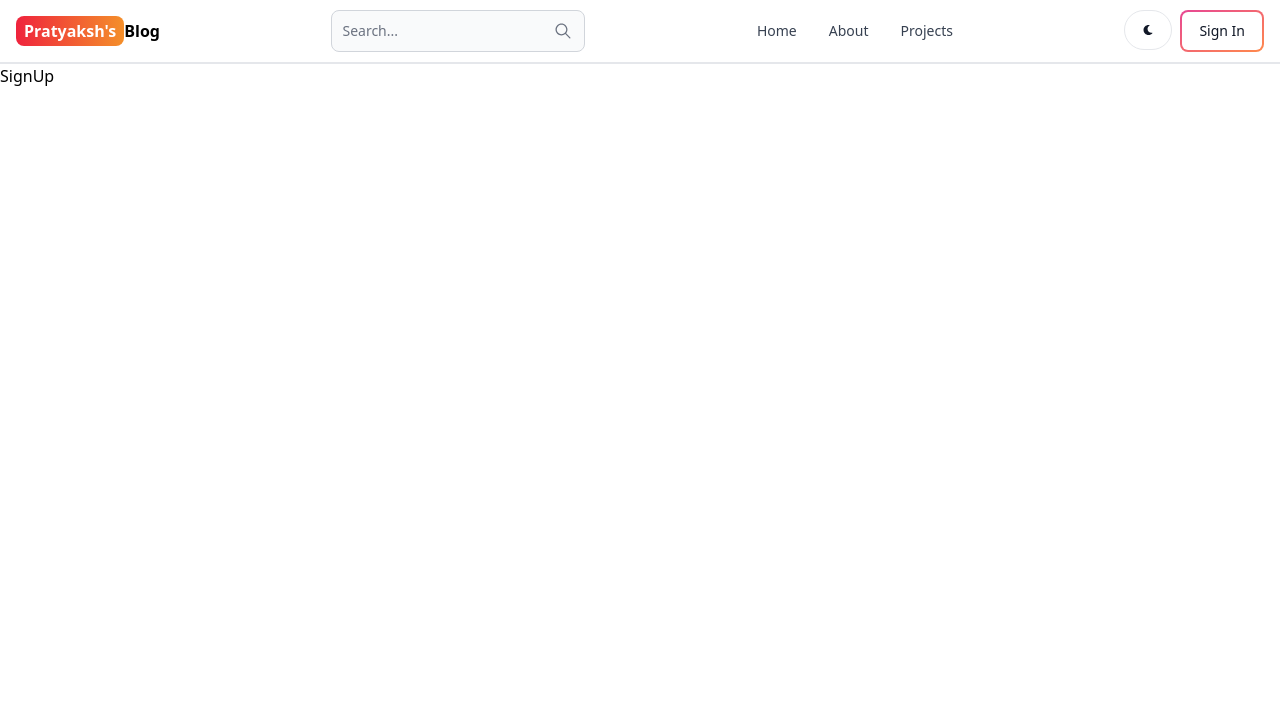
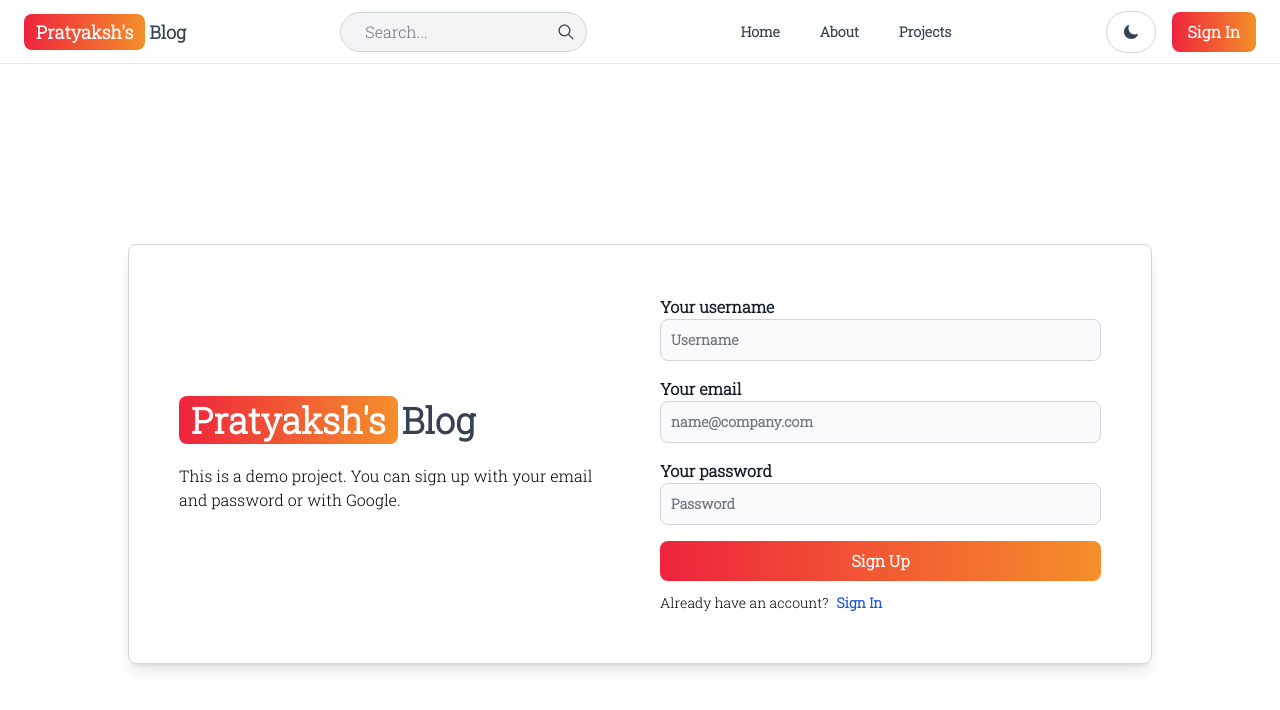
Before and after one commit to pratyaksh30k/blog-mern, a React (Vite) app in the folder client/: page /signup in a window 1280 px wide. Shown: the top 710 px of the page. Built offline with nearby package versions, Linux system fonts and the light colour scheme.

Commit message:
Create signup page UI

```diff
--- a/client/package.json
+++ b/client/package.json
@@ -26,7 +26,7 @@
     "eslint-plugin-react-hooks": "^4.6.2",
     "eslint-plugin-react-refresh": "^0.4.7",
     "postcss": "^8.4.39",
-    "tailwindcss": "^3.4.4",
+    "tailwindcss": "^3.4.5",
     "vite": "^5.3.1"
   }
 }
--- a/client/pages/Auth/SignUp.jsx
+++ b/client/pages/Auth/SignUp.jsx
@@ -1,9 +1,102 @@
-import React from 'react'
+import React from "react";
+import { Link } from "react-router-dom";
+import { Alert, Button, Label, Spinner, TextInput } from "flowbite-react";
 
 export default function SignUp() {
   return (
-    <div>
-      SignUp
+    <div style={{ marginTop: "40px" }} className="min-h-screen">
+      <div
+        style={{
+          padding: "50px",
+          gap: "40px",
+          marginTop: "180px",
+          marginBottom: "180px",
+        }}
+        className="flex max-w-5xl mx-auto flex-col md:flex-row md:items-center gap border-gray-300 border border-solid rounded-lg shadow-lg"
+      >
+        <div className="flex-1">
+          <Link
+            to="/"
+            style={{ fontSize: "36px", lineHeight: "40px" }}
+            className="items-center whitespace-nowrap text-4x font-semibold text-gray-700 hover:text-black dark:text-white flex gap-1 "
+          >
+            <span className="px-3 py-1 rounded-lg bg-gradient-to-r from-[#EF233D] to-[#F48F2A] text-white transition-all duration-300 transform hover:scale-105 hover:shadow-lg hover:bg-gradient-to-l">
+              Pratyaksh's
+            </span>
+            Blog
+          </Link>
+          <p style={{ marginTop: "20px" }} className="text-base">
+            This is a demo project. You can sign up with your email and password
+            or with Google.
+          </p>
+        </div>
+        <div className="flex-1">
+          <form className="flex flex-col gap-4">
+            <div>
+              <Label value="Your username" className="text-base font-semibold" />
+              <TextInput
+                type="text"
+                placeholder="Username"
+                id="username"
+                className="font-semibold placeholder:font-semibold"
+              />
+            </div>
+            <div>
+              <Label value="Your email" className="text-base font-semibold" />
+              <TextInput
+                type="email"
+                placeholder="name@company.com"
+                id="email"
+                className="font-semibold placeholder:font-semibold"
+              />
+            </div>
+            <div>
+              <Label value="Your password" className="text-base font-semibold" />
+              <TextInput
+                type="password"
+                placeholder="Password"
+                id="password"
+                className="font-semibold placeholder:font-semibold"
+              />
+            </div>
+            <Link
+              to="/signin"
+              className="text-center font-semibold cursor-pointer px-4 py-2 bg-gradient-to-r from-[#EF233D] to-[#F48F2A] text-white rounded-lg transition-all duration-300 transform hover:scale-105 hover:shadow-lg hover:bg-gradient-to-l"
+            >
+              Sign Up
+            </Link>
+            {/* <Button
+              gradientDuoTone="purpleToPink"
+              type="submit"
+              disabled={loading}
+            >
+              {loading ? (
+                <>
+                  <Spinner size="sm" />
+                  <span className="pl-3">Loading...</span>
+                </>
+              ) : (
+                "Sign Up"
+              )}
+            </Button> */}
+            {/* <OAuth /> */}
+          </form>
+          <div style={{ marginTop: "12px" }} className="flex gap-2 text-sm">
+            <span>Already have an account?</span>
+            <Link
+              to="/sign-in"
+              className="text-blue-700 hover:underline font-semibold"
+            >
+              Sign In
+            </Link>
+          </div>
+          {/* {errorMessage && (
+            <Alert className="mt-5" color="failure">
+              {errorMessage}
+            </Alert>
+          )} */}
+        </div>
+      </div>
     </div>
-  )
+  );
 }
--- a/client/pages/Home.jsx
+++ b/client/pages/Home.jsx
@@ -1,8 +1,9 @@
 import React from 'react'
+import '../src/index.css'
 
 export default function Home() {
   return (
-    <div>
+    <div className="flex justify-end items-center h-screen w-full">
       Home
     </div>
   )
--- a/client/src/components/Header.jsx
+++ b/client/src/components/Header.jsx
@@ -2,59 +2,113 @@ import React from "react";
 import { Button, Navbar, TextInput } from "flowbite-react";
 import { Link, useLocation } from "react-router-dom";
 import { IoIosSearch } from "react-icons/io";
-import { FaMoon } from "react-icons/fa";
+import { IoMoon } from "react-icons/io5";
 
 export default function Header() {
   const path = useLocation().pathname;
   return (
-    <Navbar className="border-b-2">
+    // <Navbar className="border-b-2">
+    //   <Link
+    //     to="/"
+    //     className="self-center whitespace-nowrap text-sm sm:text-base font-semibold dark:text-white"
+    //   >
+    //     <span className="px-2 py-1 rounded-lg bg-gradient-to-r from-[#EF233D] to-[#F48F2A] text-white">
+    //       Pratyaksh's
+    //     </span>
+    //     Blog
+    //   </Link>
+    //   <form>
+    //     <TextInput
+    //       placeholder="Search..."
+    //       type="text"
+    //       rightIcon={IoIosSearch}
+    //       className="hidden lg:inline focus:border-none"
+    //       color={"gray"}
+    //     />
+    //   </form>
+    //   <Button
+    //     className="w-12 h-10 lg:hidden hover:text-black"
+    //     color={"gray"}
+    //     pill
+    //   >
+    //     <IoIosSearch />
+    //   </Button>
+    //   <div className="flex gap-2 md:order-2">
+    //     <Button className="w-12 h-10 sm:inline hidden" color={"gray"} pill>
+    //       <FaMoon />
+    //     </Button>
+    //     <Link to="/signin">
+    //       <Button gradientDuoTone="pinkToOrange" outline>
+    //         Sign In
+    //       </Button>
+    //     </Link>
+    //     <Navbar.Toggle />
+    //   </div>
+    //   <Navbar.Collapse>
+    //     <Navbar.Link active={path === "/"} as={"div"}>
+    //       <Link to="/">Home</Link>
+    //     </Navbar.Link>
+    //     <Navbar.Link active={path === "/about"} as={"div"}>
+    //       <Link to="/about">About</Link>
+    //     </Navbar.Link>
+    //     <Navbar.Link active={path === "/projects"} as={"div"}>
+    //       <Link to="/projects">Projects</Link>
+    //     </Navbar.Link>
+    //   </Navbar.Collapse>
+    // </Navbar>
+    <div className="h-16 w-full border-b border-solid border-gray-200 p-6 flex justify-between items-center">
       <Link
         to="/"
-        className="self-center whitespace-nowrap text-sm sm:text-base font-semibold dark:text-white"
+        className="items-center whitespace-nowrap text-base sm:text-lg font-semibold text-gray-700 hover:text-black dark:text-white flex gap-1"
       >
-        <span className="px-2 py-1 rounded-lg bg-gradient-to-r from-[#EF233D] to-[#F48F2A] text-white">
+        <span className="px-3 py-1 rounded-lg bg-gradient-to-r from-[#EF233D] to-[#F48F2A] text-white">
           Pratyaksh's
         </span>
         Blog
       </Link>
-      <form>
-        <TextInput
+      <div className="flex justify-center items-center w-[20%] h-10 border border-solid border-gray-300 rounded-full px-2 bg-gray-100">
+        <input
+          type="text"
           placeholder="Search..."
-          type="text"
-          rightIcon={IoIosSearch}
-          className="hidden lg:inline focus:border-none"
-          color={"gray"}
+          className="w-[90%] h-full outline-none rounded-l-full px-4 border-none bg-gray-100 focus:outline-none"
         />
-      </form>
-      <Button
-        className="w-12 h-10 lg:hidden hover:text-black"
-        color={"gray"}
-        pill
-      >
-        <IoIosSearch />
-      </Button>
-      <div className="flex gap-2 md:order-2">
-        <Button className="w-12 h-10 sm:inline hidden" color={"gray"} pill>
-          <FaMoon />
-        </Button>
-        <Link to="/signin">
-          <Button gradientDuoTone="pinkToOrange" outline>
+        <div className="text-gray-700 bg-gray-100 outline-none rounded-r-full w-[10%] h-full flex justify-center cursor-pointer ">
+          <IoIosSearch size={20} className="self-center" />
+        </div>
+      </div>
+      <div className="flex gap-10">
+        <Link
+          to="/"
+          className="text-sm font-semibold cursor-pointer text-gray-700 hover:text-black"
+        >
+          Home
+        </Link>
+        <Link
+          to="/about"
+          className="text-sm font-semibold cursor-pointer text-gray-700 hover:text-black"
+        >
+          About
+        </Link>
+        <Link
+          to="/projects"
+          className="text-sm font-semibold cursor-pointer text-gray-700 hover:text-black"
+        >
+          Projects
+        </Link>
+      </div>
+      <div className="flex gap-4 items-center">
+        <div className="rounded-full border border-solid border-gray-300 px-4 py-3 cursor-pointer text-gray-700 hover:text-black">
+          <IoMoon />
+        </div>
+        <div className="flex justify-center items-center">
+          <Link
+            to="/signin"
+            className="font-semibold cursor-pointer px-4 py-2 bg-gradient-to-r from-[#EF233D] to-[#F48F2A] text-white rounded-lg transition-all duration-300 transform hover:scale-105 hover:shadow-lg hover:bg-gradient-to-l"
+          >
             Sign In
-          </Button>
-        </Link>
-        <Navbar.Toggle />
+          </Link>
+        </div>
       </div>
-      <Navbar.Collapse>
-        <Navbar.Link active={path === "/"} as={"div"}>
-          <Link to="/">Home</Link>
-        </Navbar.Link>
-        <Navbar.Link active={path === "/about"} as={"div"}>
-          <Link to="/about">About</Link>
-        </Navbar.Link>
-        <Navbar.Link active={path === "/projects"} as={"div"}>
-          <Link to="/projects">Projects</Link>
-        </Navbar.Link>
-      </Navbar.Collapse>
-    </Navbar>
+    </div>
   );
 }
--- a/client/src/index.css
+++ b/client/src/index.css
@@ -1,3 +1,8 @@
+@import url('https://fonts.googleapis.com/css2?family=Roboto+Slab:wght@300&display=swap');
 @tailwind base;
+@tailwind utilities;
 @tailwind components;
-@tailwind utilities;
+
+*{
+  font-family: 'Roboto Slab', serif;
+}
--- a/client/tailwind.config.js
+++ b/client/tailwind.config.js
@@ -1,7 +1,7 @@
 const flowbite = require("flowbite-react/tailwind");
 
 /** @type {import('tailwindcss').Config} */
-export default {
+module.exports = {
   content: [
     "./index.html",
     "./src/**/*.{js,ts,jsx,tsx}",
@@ -13,4 +13,4 @@ export default {
   plugins: [
     flowbite.plugin(),
   ],
-}
+};
```
Also changed, not shown: 1 other file (tests, documents, lock files or other folders).
